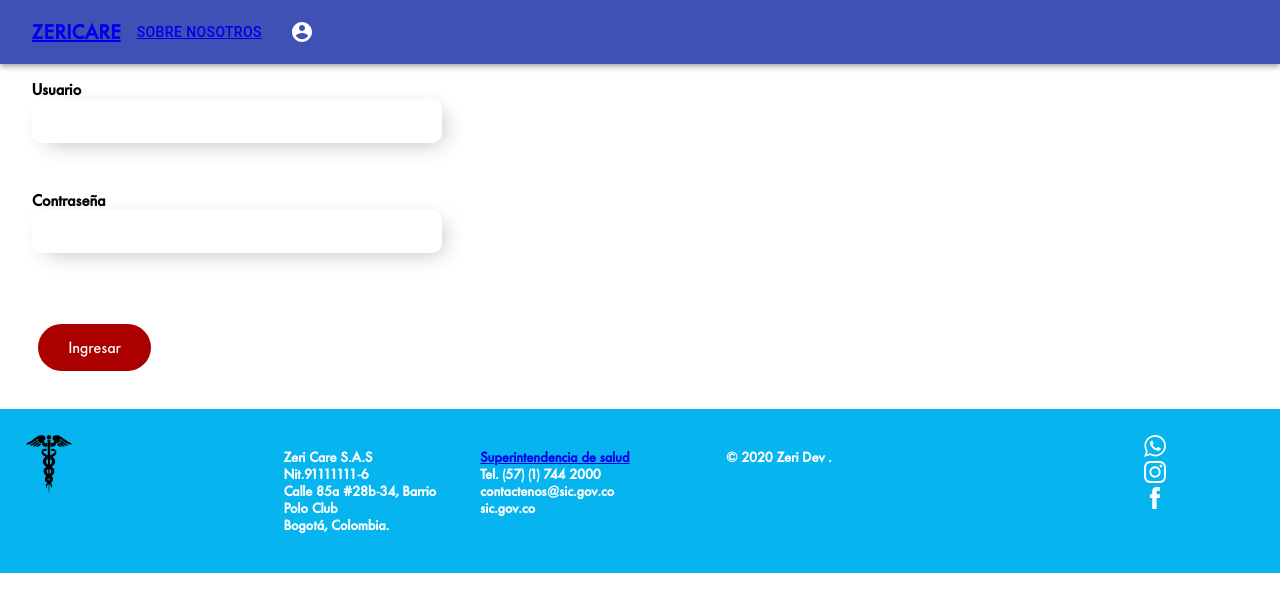
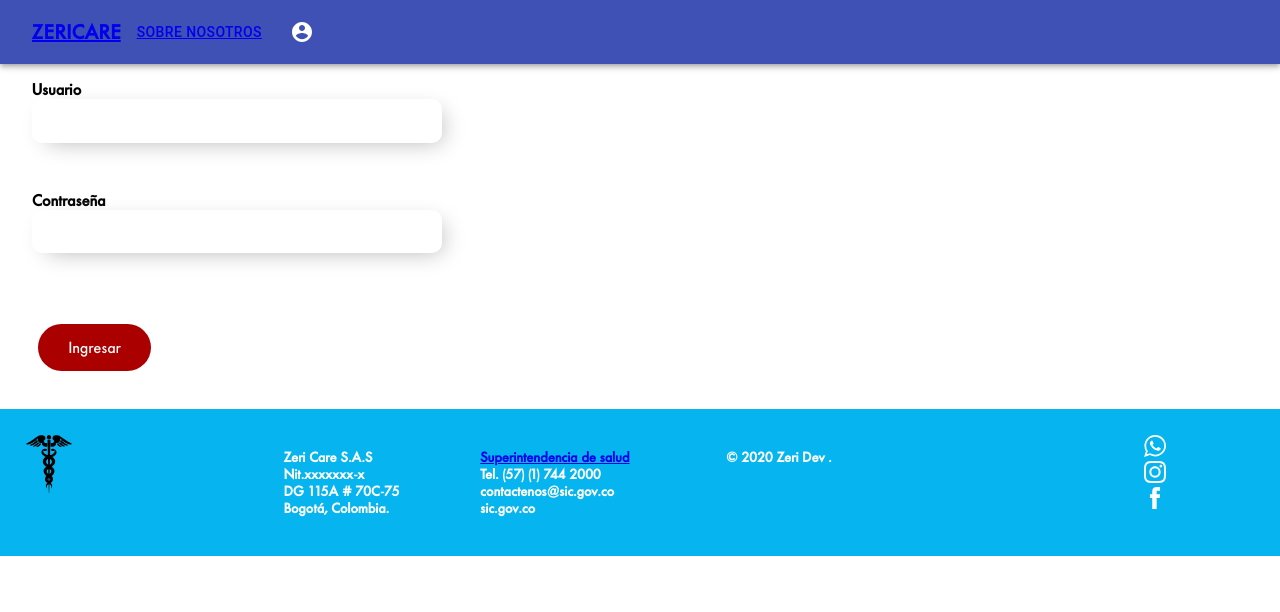
Before and after one commit to Skrillmau/zericare, a React app: page /login in a window 1280 px wide. Shown: the top 612 px of the page. Built offline with nearby package versions, Linux system fonts and the light colour scheme; the HTML template or start-up script is replaced by a standard one.

Commit message:
footer update

```diff
--- a/src/Componentes/footer/footer.js
+++ b/src/Componentes/footer/footer.js
@@ -1,34 +1,58 @@
-import React from 'react';
-import Style from './footer.module.css'
-import facebook from '../../assets/FacebookBlanco.svg'
-import instagram from '../../assets/InstagramBlanco.svg'
-import wa from '../../assets/WhatsAppLogoMini.svg'
-import health from '../../assets/health.svg'
+import React from "react";
+import Style from "./footer.module.css";
+import facebook from "../../assets/FacebookBlanco.svg";
+import instagram from "../../assets/InstagramBlanco.svg";
+import wa from "../../assets/WhatsAppLogoMini.svg";
+import health from "../../assets/health.svg";
 
 const Footer = (props) => {
   return (
     <div className={Style.div}>
       <div className={Style.logo}>
-                <a href="/"><img alt={'logo PHL'} width='100%' src={health}/></a>
+        <a href="/">
+          <img alt={"logo"} width="100%" src={health} />
+        </a>
       </div>
       <div className={Style.txt}>
-                <p><b>Zeri Care S.A.S</b><br/>Nit.91111111-6<br/>Calle 85a #28b-34, Barrio
-                    Polo Club<br></br>Bogotá, Colombia.</p>
+        <p>
+          <b>Zeri Care S.A.S</b>
+          <br />
+          Nit.xxxxxxx-x
+          <br />
+          DG 115A # 70C-75<br></br>Bogotá, Colombia.
+        </p>
       </div>
       <div className={Style.txt}>
-                <p><b><a href="http://www.supersalud.gov.co/es-co/Paginas/Home.aspx/" target={'blank'}>Superintendencia de salud</a></b><br/>Tel. (57) (1) 744 2000<br/>
-                    contactenos@sic.gov.co<br/>sic.gov.co
+        <p>
+          <b>
+            <a
+              href="http://www.supersalud.gov.co/es-co/Paginas/Home.aspx/"
+              target={"blank"}
+            >
+              Superintendencia de salud
+            </a>
+          </b>
+          <br />
+          Tel. (57) (1) 744 2000
+          <br />
+          contactenos@sic.gov.co
+          <br />
+          sic.gov.co
         </p>
       </div>
       <div className={Style.txt}>
         <p>© 2020 Zeri Dev .</p>
       </div>
       <div className={Style.logo}>
-                <a className={`hvr-grow ${Style.icon}`} href="*" target={'blank'}><img alt={'icon'}
-                                                                     src={wa}/></a>
-                <a className={`hvr-grow ${Style.icon}`} href="*" target={'blank'}><img alt={'icon'} src={instagram}/></a>
-                <a className={`hvr-grow ${Style.icon}`} href="*" target={'blank'}><img alt={'icon'}
-                                                                     src={facebook}/></a>
+        <a className={`hvr-grow ${Style.icon}`} href="#" target={"blank"}>
+          <img alt={"icon"} src={wa} />
+        </a>
+        <a className={`hvr-grow ${Style.icon}`} href="#" target={"blank"}>
+          <img alt={"icon"} src={instagram} />
+        </a>
+        <a className={`hvr-grow ${Style.icon}`} href="#" target={"blank"}>
+          <img alt={"icon"} src={facebook} />
+        </a>
       </div>
     </div>
   );
```
Lines whose indentation alone changed are shown as unchanged.
